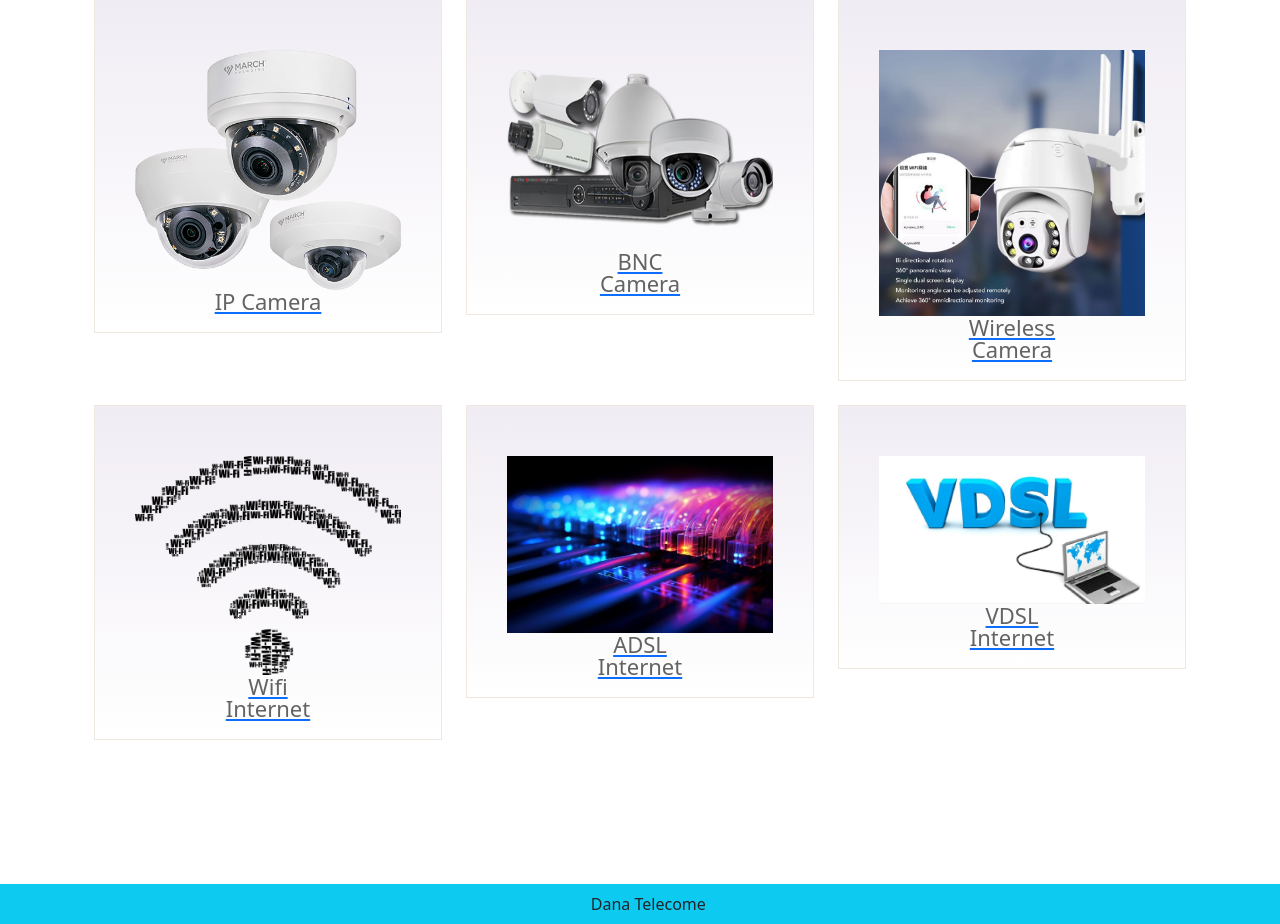
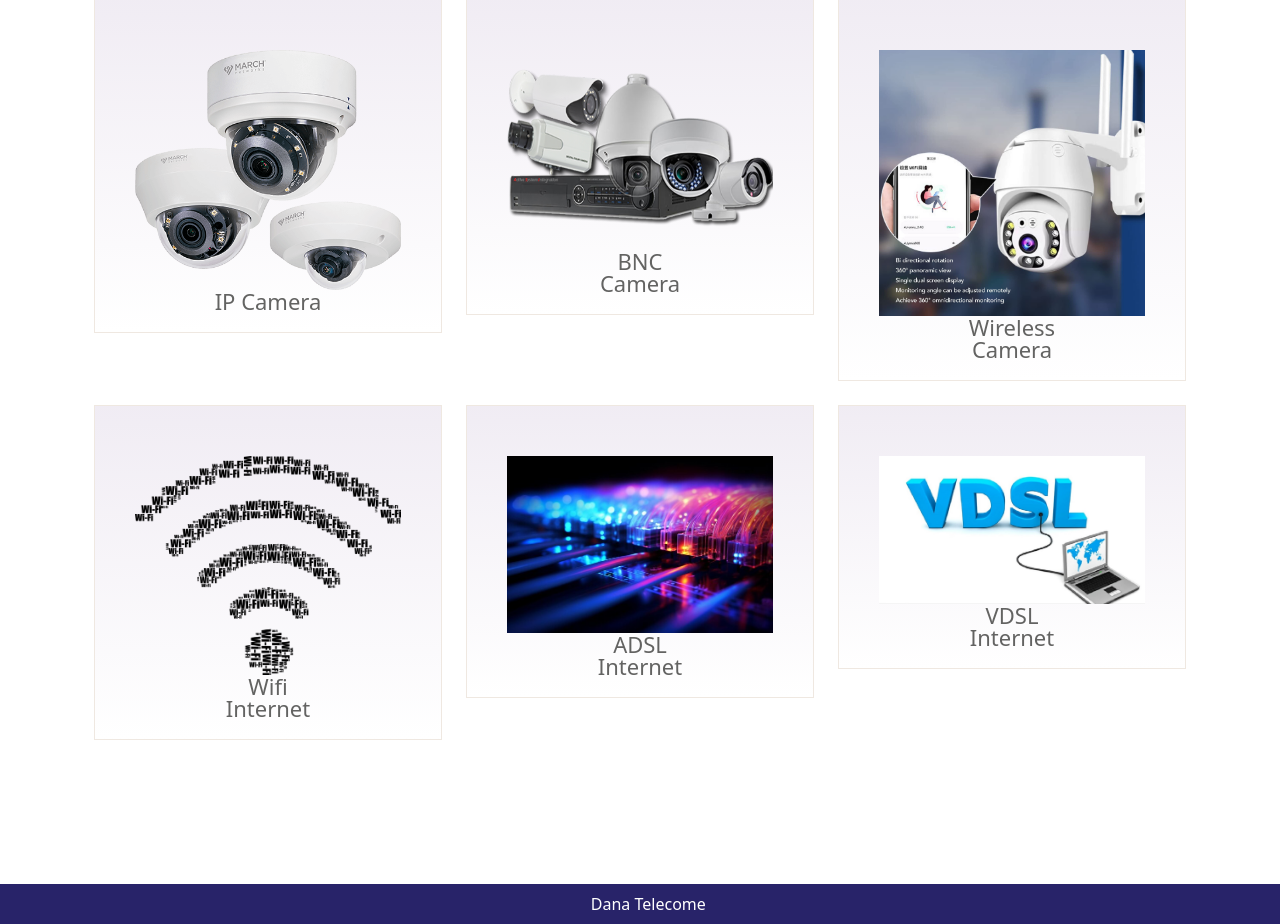
Before and after one commit to MuhammedDele/ecommerce_project, a Django app: page / in a window 1280 px wide. Shown: the part 708-1632 px from the top of the page. Run offline with Django 5.2, Linux system fonts and the light colour scheme; some libraries are stand-ins or nearby versions; some web fonts are replaced.

Commit message:
cleaning unnecessary files + editing footer

```diff
--- a/ecomprj/app/templates/app/base.html
+++ b/ecomprj/app/templates/app/base.html
@@ -109,7 +109,7 @@
   {% block main-content %}{% endblock main-content %}
 
 
-  <footer class="container-fluid  bg-info text-center p-2 mt-5">
+  <footer class="container-fluid   text-center p-2 mt-5" style="background-color: rgb(40, 35, 105); color:white">
     <i class="fa fa-copyright" aria-hidden="true"> </i>
     Dana Telecome
   </footer>
--- a/ecomprj/app/templates/app/home.html
+++ b/ecomprj/app/templates/app/home.html
@@ -38,13 +38,14 @@
 {% block main-content %}
     <div class="container">
 
+
         <br></br>
         <div class="container">
     <div class="row">
         <div class="col-md-4 col-sm-4">
             <div class="goodnessec buttermilk smbg mi-go wow fadeInUp" data-wow-duration="1s"
                  data-wow-delay="0.6s">
-                <a href="{% url 'category' 'IC'%}">
+                <a href="{% url 'category' 'IC'%}" style="text-decoration: none;">
                     <div class="goodnessseccont text-center">
                         <img src="{% static 'app/images/cameras/se2-cameras-2019.png'%}" class="img-responsive center-block" alt="">
                         <p class="mlkpro">IP Camera</p>
@@ -55,7 +56,7 @@
         <div class="col-md-4 col-sm-4">
             <div class="goodnessec buttermilk smbg mi-go wow fadeInUp" data-wow-duration="1s"
                  data-wow-delay="0.6s">
-                <a href="{% url 'category' 'BC'%}">
+                <a href="{% url 'category' 'BC'%}" style="text-decoration: none;">
                     <div class="goodnessseccont text-center">
                         <img src="{% static 'app/images/cameras/bnc.png'%}" class="img-responsive center-block" alt="">
                         <p class="mlkpro">BNC Camera</p>
@@ -66,7 +67,7 @@
         <div class="col-md-4 col-sm-4">
             <div class="goodnessec buttermilk smbg mi-go wow fadeInUp" data-wow-duration="1s"
                  data-wow-delay="0.6s">
-                <a href="{% url 'category' 'WC'%}">
+                <a href="{% url 'category' 'WC'%}" style="text-decoration: none;">
                     <div class="goodnessseccont text-center">
                         <img src="{% static 'app/images/cameras/wireless.jpg'%}" class="img-responsive center-block" alt="">
                         <p class="mlkpro">Wireless Camera</p>
@@ -80,7 +81,7 @@
         <div class="col-md-4 col-sm-4">
             <div class="goodnessec buttermilk smbg mi-go wow fadeInUp" data-wow-duration="1s"
                  data-wow-delay="0.6s">
-                <a href="{% url 'category' 'WI'%}">
+                <a href="{% url 'category' 'WI'%}" style="text-decoration: none;">
                     <div class="goodnessseccont text-center">
                         <img src="{% static 'app/images/cameras/wi-fi-5955829_1280.png'%}" class="img-responsive center-block" alt="">
                         <p class="mlkpro">Wifi Internet</p>
@@ -91,7 +92,7 @@
         <div class="col-md-4 col-sm-4">
             <div class="goodnessec buttermilk smbg mi-go wow fadeInUp" data-wow-duration="1s"
                  data-wow-delay="0.6s">
-                <a href="{% url 'category' 'AI'%}">
+                <a href="{% url 'category' 'AI'%}" style="text-decoration: none;">
                     <div class="goodnessseccont text-center">
                         <img src="{% static 'app/images/cameras/adsl.jpg'%}" class="img-responsive center-block" alt="">
                         <p class="mlkpro">ADSL Internet</p>
@@ -102,7 +103,7 @@
         <div class="col-md-4 col-sm-4">
             <div class="goodnessec buttermilk smbg mi-go wow fadeInUp" data-wow-duration="1s"
                  data-wow-delay="0.6s">
-                <a href="{% url 'category' 'VI'%}">
+                <a href="{% url 'category' 'VI'%}" style="text-decoration: none;">
                     <div class="goodnessseccont text-center">
                         <img src="{% static 'app/images/cameras/vdsl.jpeg'%}" class="img-responsive center-block" alt="">
                         <p class="mlkpro">VDSL Internet</p>
```
Also changed, not shown: ecomprj/app/static/app/css/style.css (line endings or trailing spaces), ecomprj/app/static/app/images/banner/b1.jpg (deleted), ecomprj/app/static/app/images/banner/b2.jpg (deleted), ecomprj/app/static/app/images/banner/b3.jpg (deleted), ecomprj/app/static/app/images/banner/b4.jpg (deleted), ecomprj/app/static/app/images/product/icbars.png (deleted), ecomprj/app/static/app/images/product/kulfi.png (deleted), ecomprj/app/static/app/images/product/milk-shake-chocolate.png (deleted), ecomprj/app/static/app/images/product/milk-shake-strawberry.png (deleted), ecomprj/app/static/app/images/product/milk-shake-vanilla.png (deleted), ecomprj/app/static/app/images/product/mozzarellacheese.png (deleted), ecomprj/db.sqlite3.
